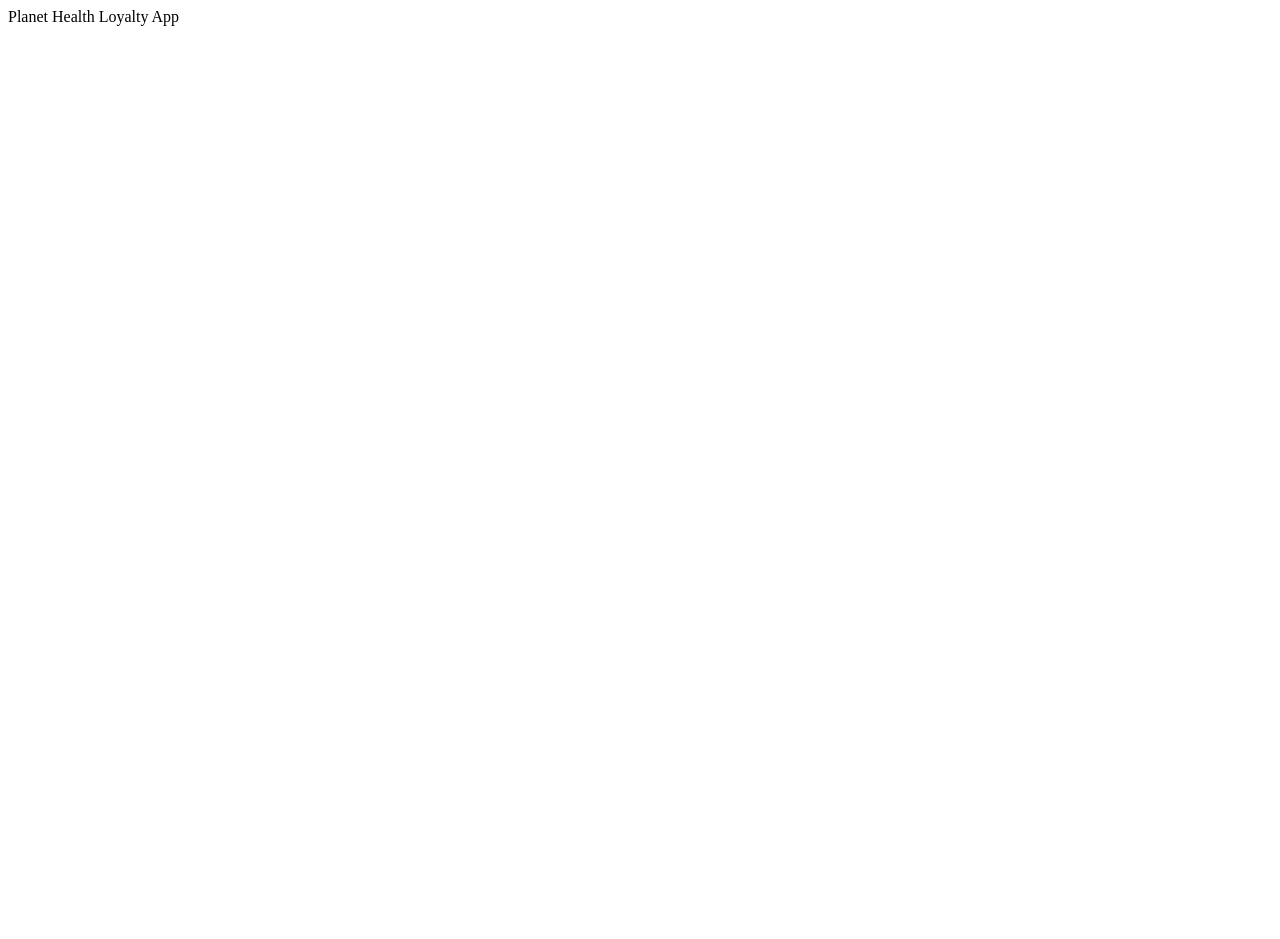
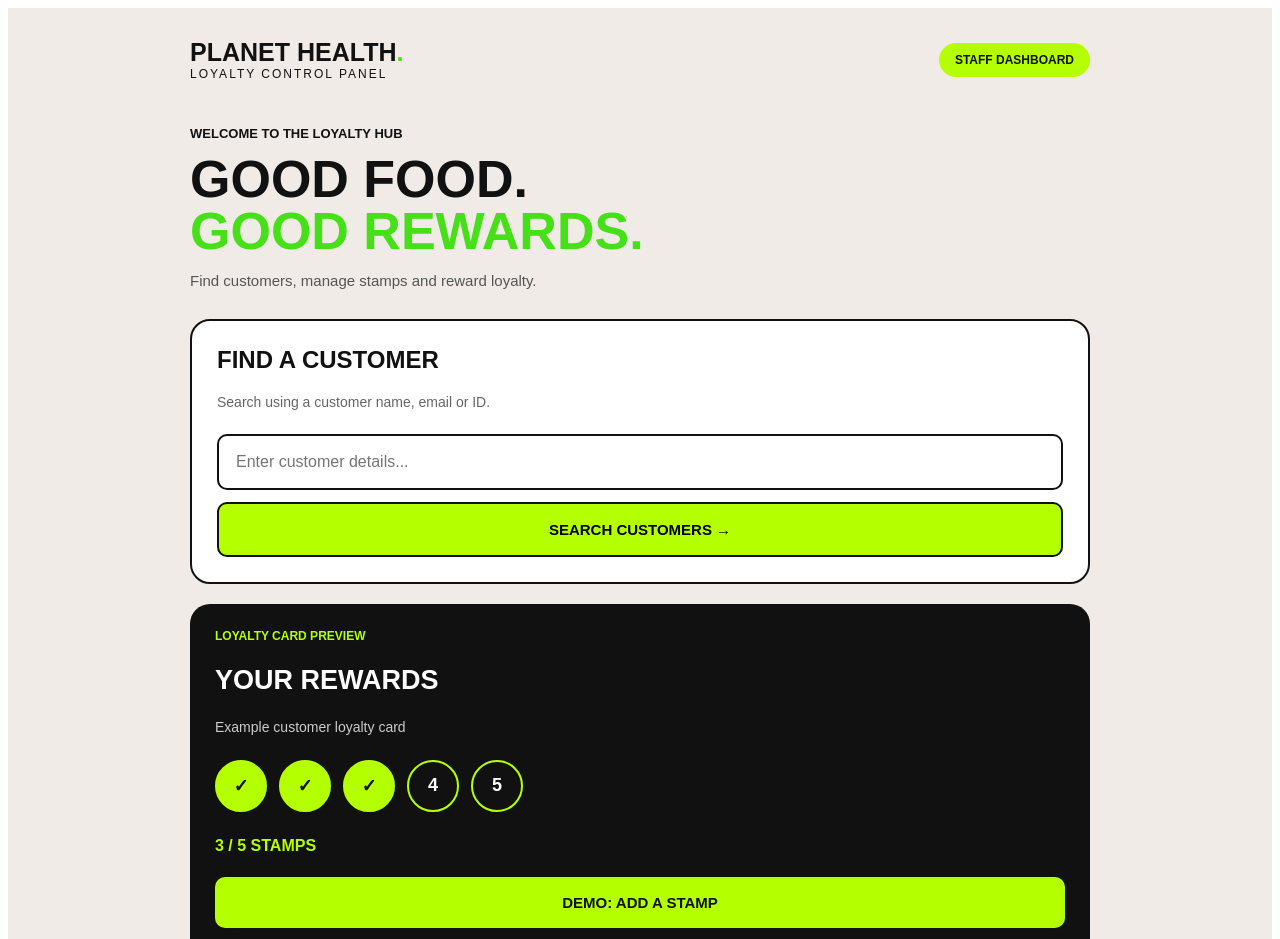
Before and after one commit to stevier001/planet-health-loyalty, a Next.js app: page / in a window 1280 px wide. Shown: the top 939 px of the page. Before the commit the page ends 800 px from the top, so only its background shows below. Built offline with nearby package versions, Linux system fonts and the light colour scheme.

Commit message:
Update page.tsx

```diff
--- a/app/page.tsx
+++ b/app/page.tsx
@@ -1,3 +1,199 @@
+"use client";
+
+import { useState } from "react";
+
 export default function Page() {
-  return <div>Planet Health Loyalty App</div>;
+  const [search, setSearch] = useState("");
+  const [stamps, setStamps] = useState(3);
+  const [selected, setSelected] = useState(false);
+
+  return (
+    <main style={{
+      minHeight: "100vh",
+      background: "#F0EBE6",
+      color: "#111",
+      fontFamily: "Arial, sans-serif",
+      padding: "30px 20px"
+    }}>
+      <div style={{ maxWidth: "900px", margin: "auto" }}>
+
+        <header style={{
+          display: "flex",
+          justifyContent: "space-between",
+          alignItems: "center",
+          flexWrap: "wrap",
+          gap: "15px",
+          marginBottom: "45px"
+        }}>
+          <div>
+            <div style={{ fontSize: "25px", fontWeight: 900 }}>
+              PLANET HEALTH<span style={{ color: "#45e017" }}>.</span>
+            </div>
+            <div style={{ fontSize: "12px", letterSpacing: "2px" }}>
+              LOYALTY CONTROL PANEL
+            </div>
+          </div>
+          <div style={{
+            background: "#B4FF00",
+            padding: "10px 16px",
+            borderRadius: "30px",
+            fontSize: "12px",
+            fontWeight: 800
+          }}>
+            STAFF DASHBOARD
+          </div>
+        </header>
+
+        <section style={{ marginBottom: "30px" }}>
+          <div style={{ fontSize: "13px", fontWeight: 700 }}>
+            WELCOME TO THE LOYALTY HUB
+          </div>
+          <h1 style={{
+            fontSize: "clamp(32px, 6vw, 52px)",
+            lineHeight: 1,
+            margin: "12px 0"
+          }}>
+            GOOD FOOD.<br />
+            <span style={{ color: "#45e017" }}>GOOD REWARDS.</span>
+          </h1>
+          <p style={{ color: "#555", fontSize: "15px" }}>
+            Find customers, manage stamps and reward loyalty.
+          </p>
+        </section>
+
+        <section style={{
+          background: "#fff",
+          border: "2px solid #111",
+          borderRadius: "20px",
+          padding: "25px",
+          marginBottom: "20px"
+        }}>
+          <h2 style={{ marginTop: 0 }}>FIND A CUSTOMER</h2>
+          <p style={{ color: "#666", fontSize: "14px" }}>
+            Search using a customer name, email or ID.
+          </p>
+
+          <input
+            value={search}
+            onChange={(e) => {
+              setSearch(e.target.value);
+              setSelected(false);
+            }}
+            placeholder="Enter customer details..."
+            style={{
+              width: "100%",
+              boxSizing: "border-box",
+              padding: "17px",
+              border: "2px solid #111",
+              borderRadius: "10px",
+              fontSize: "16px",
+              marginTop: "10px"
+            }}
+          />
+
+          <button
+            onClick={() => setSelected(true)}
+            style={{
+              width: "100%",
+              marginTop: "12px",
+              padding: "17px",
+              background: "#B4FF00",
+              border: "2px solid #111",
+              borderRadius: "10px",
+              fontWeight: 900,
+              fontSize: "15px",
+              cursor: "pointer"
+            }}
+          >
+            SEARCH CUSTOMERS →
+          </button>
+
+          {selected && (
+            <p style={{ fontSize: "13px", color: "#a33" }}>
+              Customer lookup will be connected to Shopify in the next stage.
+            </p>
+          )}
+        </section>
+
+        <section style={{
+          background: "#111",
+          color: "#fff",
+          borderRadius: "20px",
+          padding: "25px",
+          marginBottom: "20px"
+        }}>
+          <div style={{ color: "#B4FF00", fontWeight: 800, fontSize: "12px" }}>
+            LOYALTY CARD PREVIEW
+          </div>
+
+          <h2 style={{ fontSize: "27px" }}>YOUR REWARDS</h2>
+          <p style={{ color: "#ccc", fontSize: "14px" }}>
+            Example customer loyalty card
+          </p>
+
+          <div style={{
+            display: "flex",
+            gap: "12px",
+            flexWrap: "wrap",
+            margin: "25px 0"
+          }}>
+            {[1, 2, 3, 4, 5].map((number) => (
+              <div key={number} style={{
+                width: "48px",
+                height: "48px",
+                borderRadius: "50%",
+                border: "2px solid #B4FF00",
+                background: number <= stamps ? "#B4FF00" : "transparent",
+                color: number <= stamps ? "#111" : "#fff",
+                display: "flex",
+                alignItems: "center",
+                justifyContent: "center",
+                fontWeight: 900,
+                fontSize: "18px"
+              }}>
+                {number <= stamps ? "✓" : number}
+              </div>
+            ))}
+          </div>
+
+          <div style={{ color: "#B4FF00", fontWeight: 800 }}>
+            {stamps} / 5 STAMPS
+          </div>
+
+          <button
+            onClick={() => setStamps((current) => Math.min(5, current + 1))}
+            disabled={stamps >= 5}
+            style={{
+              width: "100%",
+              marginTop: "22px",
+              padding: "17px",
+              background: stamps >= 5 ? "#777" : "#B4FF00",
+              color: "#111",
+              border: 0,
+              borderRadius: "10px",
+              fontWeight: 900,
+              fontSize: "15px",
+              cursor: stamps >= 5 ? "not-allowed" : "pointer"
+            }}
+          >
+            {stamps >= 5 ? "REWARD UNLOCKED" : "DEMO: ADD A STAMP"}
+          </button>
+          <p style={{ fontSize: "11px", color: "#aaa" }}>
+            Demonstration only. Changes are not saved to Shopify.
+          </p>
+        </section>
+
+        <footer style={{
+          textAlign: "center",
+          padding: "25px",
+          fontSize: "11px",
+          letterSpacing: "2px",
+          color: "#777"
+        }}>
+          PLANET HEALTH · LOYALTY REWARDS
+        </footer>
+
+      </div>
+    </main>
+  );
 }
```
